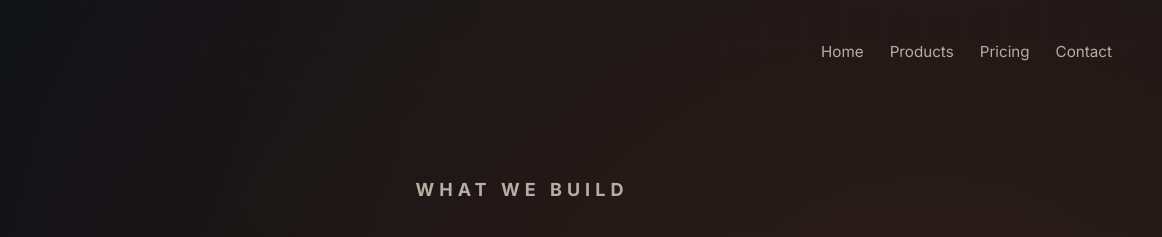
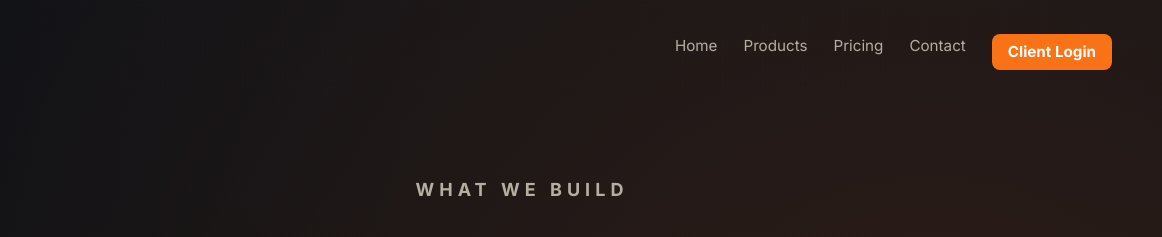
Before and after one commit to helion-industries/helionforge-site, a plain HTML site: page products.html in a window 1280 px wide. Shown: the top 237 px of the page, 118-1280 px from the left. Drawn offline with Linux system fonts and the light colour scheme.

Commit message:
feat: add Client Login to products page nav

```diff
--- a/products.html
+++ b/products.html
@@ -322,6 +322,7 @@
           <a href="/products.html" aria-current="page">Products</a>
           <a href="/#pricing">Pricing</a>
           <a href="/#contact">Contact</a>
+          <a href="https://portal.helionforge.com" class="nav-login-btn">Client Login</a>
         </nav>
       </header>
 
```
